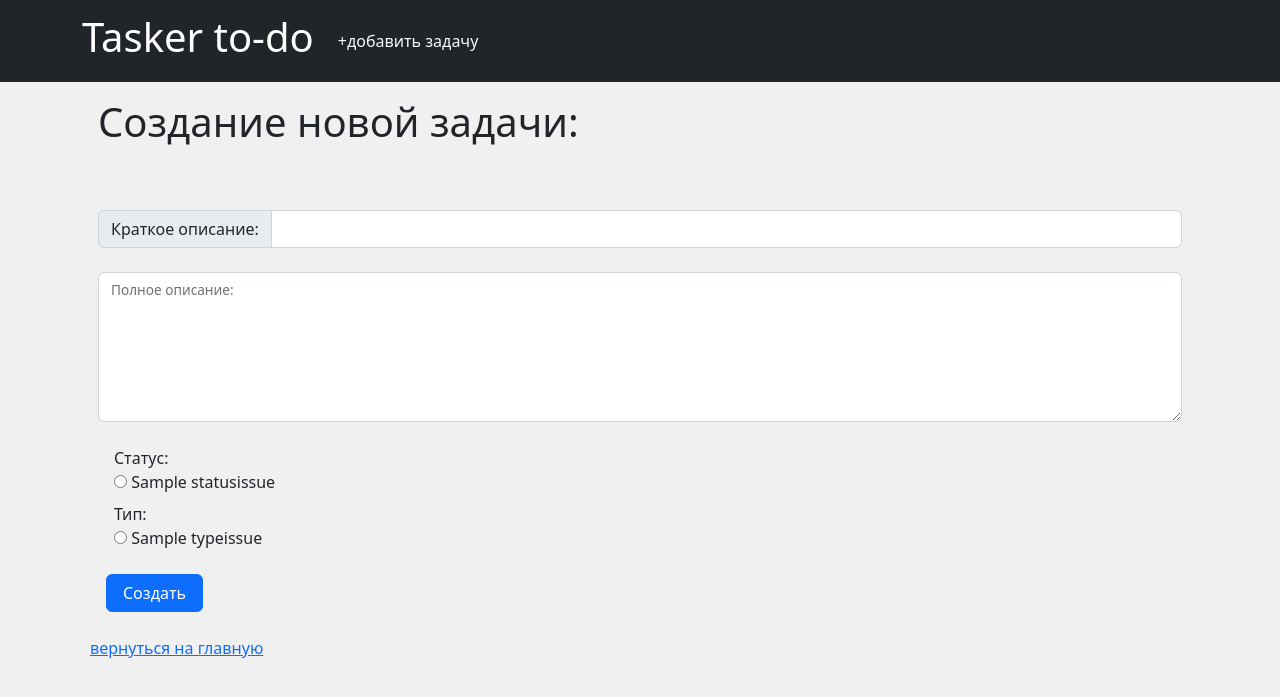
After one commit to sined862/homework_70_denis_yugai, a Django app: page /issue_add/ in a window 1280 px wide. The commit adds this page. Shown: the top 697 px of the page. Run offline with Django 4.2, Linux system fonts and the light colour scheme; tables that the repository leaves empty hold one stand-in row (values such as "Sample post"); parts of the project's set-up code (start-up, migrations or seed data) failed here and were passed over.

Commit message:
СОздание страницы добавления + создание частичного шаблона формы и опсиание ее в классе IssueForm + Добавление IssueAddView

```diff
--- /dev/null
+++ b/source/issuetracker/forms.py
@@ -0,0 +1,28 @@
+from django import forms
+from django.forms import widgets
+from issuetracker.models import StatusIssue, TypeIssue
+
+
+class IssueForm(forms.Form):
+    title = forms.CharField(
+        max_length=20,
+        required=True,
+        label='Краткое описание',
+        widget=widgets.TextInput(attrs={'class': 'form-control'})
+    )
+    description = forms.CharField(
+        max_length=800,
+        required=False,
+        label='Полное описание',
+        widget=widgets.Textarea(attrs={'class': 'form-control', 'style': 'height:150px'})
+    )
+    status = forms.ModelChoiceField(
+        queryset=StatusIssue.objects.all(),
+        label='Статус',
+        widget=forms.RadioSelect
+    )
+    type_issue = forms.ModelChoiceField(
+        queryset=TypeIssue.objects.all(),
+        label='Тип',
+        widget=forms.RadioSelect
+    )
--- a/source/issuetracker/templates/index.html
+++ b/source/issuetracker/templates/index.html
@@ -2,7 +2,7 @@
 
 {% block menu %}
 <li class="nav-item">
-  <a class="nav-link" href="">+добавить задачу</a>
+  <a class="nav-link" href="{% url 'issue_add' %}">+добавить задачу</a>
 </li>
 <li class="nav-item">
   <a class="nav-link" href="">-удалить несколько задач</a>
--- /dev/null
+++ b/source/issuetracker/templates/issue_add.html
@@ -0,0 +1,19 @@
+{% extends 'base.html' %}
+
+{% block title %}
+    Issue create
+{% endblock %}
+
+{% block menu %}
+<li class="nav-item">
+  <a class="nav-link active text-light" disabled aria-current="page">+добавить задачу</a>
+</li>
+{% endblock %}
+
+{% block content %}
+<h1 class="m-3">Создание новой задачи: </h1>
+<form class="m-3" action="{% url 'issue_add' %}" method="POST">
+    {% include 'partial/issue_form.html' with button_text='Создать' %}
+</form>
+<p class="mt-4 ms-2"><a href="{% url 'index' %}">вернуться на главную</a></p>
+{% endblock %}
--- /dev/null
+++ b/source/issuetracker/templates/partial/issue_form.html
@@ -0,0 +1,36 @@
+{% csrf_token %}
+
+<div class="input-group mt-4 mb-4">
+    <span class="input-group-text" id="inputGroup-sizing-default">{{ form.title.label }}: </span>
+    {{ form.title }}
+
+</div>
+{% for error in form.title.errors %}
+<div><p class="text-danger">{{ error }}</p></div>
+{% endfor %}
+
+<div class="form-floating mb-4">
+    {{form.description}}
+    <label for="floatingTextarea">{{ form.description.label }}:</label>
+</div>
+{% for error in form.description.errors %}
+<div><p class="text-danger">{{ error }}</p></div>
+{% endfor %}
+
+<div class="ms-3 mb-2">
+    <label>{{ form.status.label }}:</label>
+    {{ form.status }}
+</div>
+{% for error in form.status.errors %}
+<div><p class="text-danger">{{ error }}</p></div>
+{% endfor %}
+
+<div class="ms-3">
+    <label>{{ form.type_issue.label }}:</label>
+    {{ form.type_issue }}
+</div>
+{% for error in form.type_issue.errors %}
+<div><p class="text-danger">{{ error }}</p></div>
+{% endfor %}
+
+<button type="submit" class="btn btn-primary ms-2 ps-3 pe-3 mt-4">{{ button_text }}</button>
--- a/source/issuetracker/urls.py
+++ b/source/issuetracker/urls.py
@@ -1,9 +1,10 @@
 from django.urls import path
 from issuetracker.views.base import IndexView
-from issuetracker.views.issues import IssueView
+from issuetracker.views.issues import IssueView, IssueAddView
 
 
 urlpatterns = [
     path('', IndexView.as_view(), name='index'),
-    path('issue/<int:pk>', IssueView.as_view(), name='issue')
+    path('issue/<int:pk>', IssueView.as_view(), name='issue'),
+    path('issue_add/', IssueAddView.as_view(), name='issue_add')
 ]
--- a/source/issuetracker/views/issues.py
+++ b/source/issuetracker/views/issues.py
@@ -1,6 +1,7 @@
-from django.shortcuts import render, get_object_or_404
-from django.views.generic import TemplateView
+from django.shortcuts import render, get_object_or_404, redirect
+from django.views.generic import TemplateView, View
 from issuetracker.models import Issue
+from issuetracker.forms import IssueForm
 
 
 class IssueView(TemplateView):
@@ -10,3 +11,17 @@ class IssueView(TemplateView):
         context = super().get_context_data(**kwargs)
         context['issue'] = get_object_or_404(Issue, pk=kwargs['pk'])
         return context
+
+
+class IssueAddView(View):
+    def get(self, request, *args, **kwargs):
+        form = IssueForm()
+        context = {'form': form}
+        return render(request, 'issue_add.html', context)
+
+    def post(self, request, *args, **kwargs):
+        form = IssueForm(request.POST)
+        if not form.is_valid():
+            return render(request, 'issue_add.html', context={'form': form})
+        issue = Issue.objects.create(**form.cleaned_data)
+        return redirect('issue', pk=issue.pk)
```
